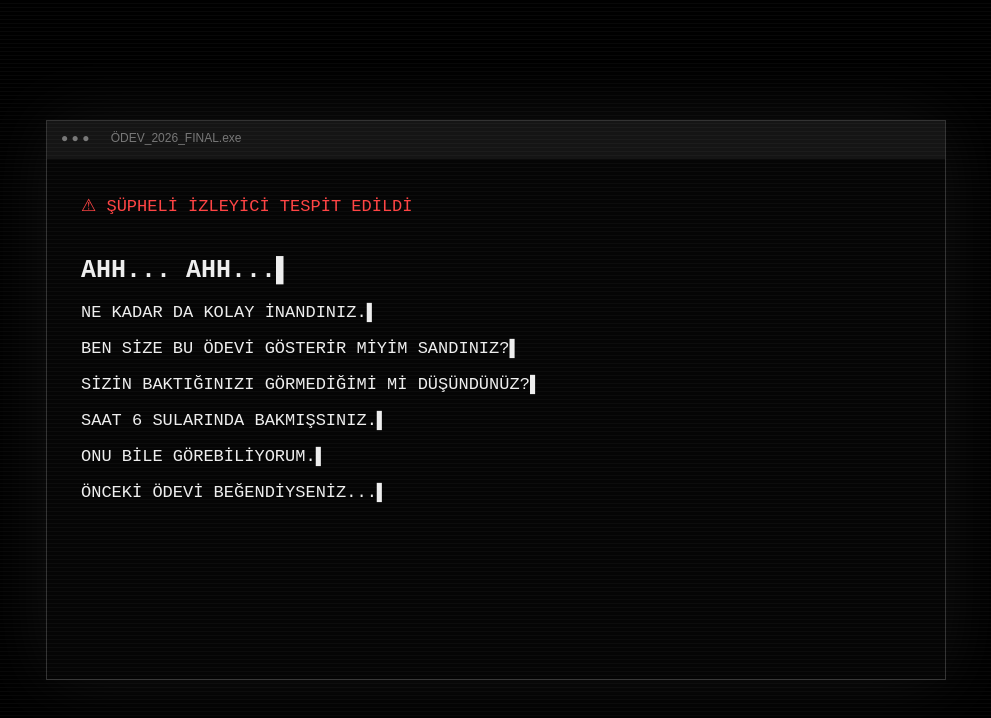
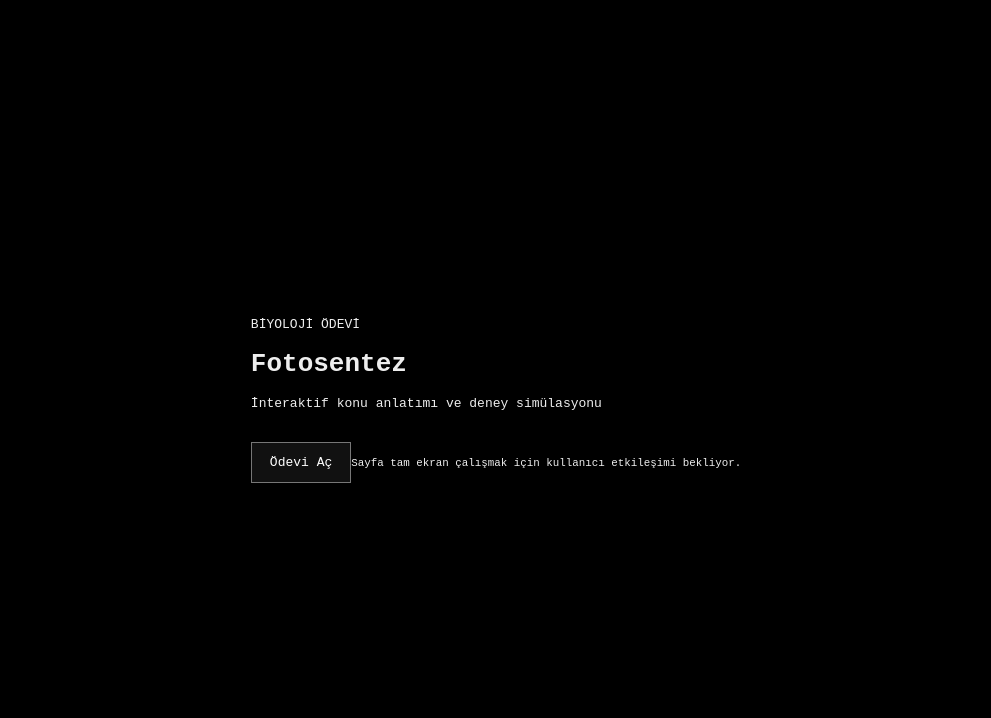
Before and after one commit to hisse16/biyo, a React (Vite) app: page / in a window 1280 px wide. Shown: the top 718 px of the page, without its empty margins (144-1135 px from the left). Built offline with nearby package versions, Linux system fonts and the light colour scheme.

Commit message:
Create gradual browser prank experience

```diff
--- a/src/main.tsx
+++ b/src/main.tsx
@@ -1,5 +1,40 @@
-import React,{useEffect,useState}from"react";import{createRoot}from"react-dom/client";import"./index.css";
-const lines=["AHH... AHH...","NE KADAR DA KOLAY İNANDINIZ.","BEN SİZE BU ÖDEVİ GÖSTERİR MİYİM SANDINIZ?","SİZİN BAKTIĞINIZI GÖRMEDİĞİMİ Mİ DÜŞÜNDÜNÜZ?","SAAT 6 SULARINDA BAKMIŞSINIZ.","ONU BİLE GÖREBİLİYORUM.","ÖNCEKİ ÖDEVİ BEĞENDİYSENİZ...","O SADECE GÖSTERMELİKTİ.","ASIL ÖDEV İÇİN HAZIRDA KALIN. 😈"];
-function App(){const[i,setI]=useState(0);const[panic,setPanic]=useState(false);useEffect(()=>{if(i<lines.length){const t=setTimeout(()=>setI(i+1),700);return()=>clearTimeout(t)}},[i]);return <main className={panic?"panic":""}><div className="scan"/><section className="terminal"><div className="bar">● ● ● <b>ÖDEV_2026_FINAL.exe</b></div><div className="screen"><div className="red">⚠ ŞÜPHELİ İZLEYİCİ TESPİT EDİLDİ</div>{lines.slice(0,i).map((x,k)=><p key={k} className={k===0?"big":""}>{x}<i>▌</i></p>)}{i===lines.length&&!panic&&<button onClick={()=>setPanic(true)}>DEVAM ET</button>}{panic&&<Fake/>}</div></section></main>}
-function Fake(){const[n,setN]=useState(0);useEffect(()=>{const t=setInterval(()=>setN(x=>x+1),180);return()=>clearInterval(t)},[]);const m=["KERNEL_SIMULATION: 0xDEADBEEF","RAM: PANİK MODU","SİSTEM: BU BİR ŞAKA DEĞİL MİYDİ?","WINDOWS: BENİ NİYE KARIŞTIRIYORSUNUZ?","CRITICAL_ERROR: TAKIM TROLLED","DOSYA SİLME: SADECE ŞAKA 😎"];return <div className="fake"><h1>💀 SİSTEM ÇÖKÜYOR...</h1><div className="load"><span style={{width:Math.min(100,n*9)+"%"}}/></div>{m.slice(0,Math.min(m.length,Math.floor(n/2)+1)).map((x,j)=><div key={j}>{x}</div>)}{n>8&&<><p className="reveal">RAHAT OLUN. BİLGİSAYARINIZA HİÇBİR ŞEY OLMADI. 😂</p><button onClick={()=>location.reload()}>ŞAKAYDI — GERİ DÖN</button></>}</div>}
+import React,{useEffect,useRef,useState}from"react";
+import{createRoot}from"react-dom/client";
+import"./index.css";
+
+const stages=[
+["Ödev yükleniyor...","Dosyalar kontrol ediliyor...","İçerik hazırlanıyor..."],
+["Bir dakika.","Bu sayfayı gerçekten açtınız.","İlginç."],
+["Saat 18:07.","Buraya geleceğinizi biliyordum.","Önceki ödevi hatırlıyor musunuz?"],
+["Onu size özellikle gösterdim.","Çünkü bakacağınızı biliyordum.","Şimdi biraz daha dikkatli bakın."],
+["Ekran değişiyor.","Tarayıcı ayarları kontrol ediliyor...","Bağlantı yeniden kuruluyor..."],
+["Bunu kapatmaya çalışmayın.","Henüz bitmedi.","Asıl kısmı şimdi başlıyor."],
+["TUZAĞIMA DÜŞTÜNÜZ.","Bunu açan kişi hâlâ burada mı?","Ben yeneceğim."],
+];
+
+function tone(ctx,f,d,gain=0.035,type="sine"){
+ const o=ctx.createOscillator(),g=ctx.createGain();o.type=type;o.frequency.value=f;g.gain.setValueAtTime(gain,ctx.currentTime);g.gain.exponentialRampToValueAtTime(.001,ctx.currentTime+d);o.connect(g).connect(ctx.destination);o.start();o.stop(ctx.currentTime+d);
+}
+function startSound(){
+ const C=window.AudioContext||window.webkitAudioContext;if(!C)return null;
+ const c=new C(); const master=c.createGain();master.gain.value=.055;master.connect(c.destination);
+ const osc=c.createOscillator();const g=c.createGain();osc.type="sine";osc.frequency.value=48;g.gain.value=.22;osc.connect(g).connect(master);osc.start();
+ let beat=0;const timer=window.setInterval(()=>{beat++;tone(c,62,0.16,.08,"sine");if(beat%2===0)tone(c,110,0.4,.025,"triangle");if(beat>35)clearInterval(timer)},850);
+ return()=>{clearInterval(timer);osc.stop();c.close()};
+}
+function App(){
+ const[started,setStarted]=useState(false),[stage,setStage]=useState(0),[line,setLine]=useState(0),[desktop,setDesktop]=useState(false),[flash,setFlash]=useState(false);
+ const stopSound=useRef(null);
+ useEffect(()=>{if(!started)return;document.title=stage>=5?"DİKKAT — ÖNEMLİ":stage>=2?"Bir şey fark ettiniz mi?":"Fotosentez | İnteraktif Ödev";
+   if(stage<stages.length){const t=setTimeout(()=>setLine(x=>x+1),stage===0?850:1250);return()=>clearTimeout(t)}
+ },[started,stage]);
+ useEffect(()=>{if(line>=stages[stage]?.length&&stage<stages.length-1){const t=setTimeout(()=>{setStage(s=>s+1);setLine(0)},stage>=4?1800:900);return()=>clearTimeout(t)}},[line,stage]);
+ const begin=async()=>{setStarted(true);stopSound.current=startSound();try{await document.documentElement.requestFullscreen?.()}catch{}};
+ useEffect(()=>{if(stage===4){setDesktop(true);setFlash(true);setTimeout(()=>setFlash(false),180)}},[stage]);
+ if(!started)return <main className="normal"><div className="paper"><div className="brand">BİYOLOJİ ÖDEVİ</div><h1>Fotosentez</h1><p>İnteraktif konu anlatımı ve deney simülasyonu</p><button onClick={begin}>Ödevi Aç</button><small>Sayfa tam ekran çalışmak için kullanıcı etkileşimi bekliyor.</small></div></main>;
+ return <main className={`scene s${stage} ${flash?"flash":""}`}>
+   {desktop&&<div className="desktop"><div className="window"><div className="wbar">Görev Merkezi <span>— □ ×</span></div><div className="wbody"><b>Arka planda çalışan işlemler</b><div className="row">ÖDEV_2026 <i>%{Math.min(100,stage*23+17)}</i></div><div className="row">İçerik doğrulama <i>çalışıyor...</i></div><div className="row">Tarayıcı oturumu <i>aktif</i></div></div></div><div className="taskbar">⊞　Arama　　Ödev　　Tarayıcı　　18:07</div></div>}
+   <div className="vignette"/><section className="content"><div className="status">● bağlantı aktif　 /　 oturum: bilinmeyen</div>{stages[stage].slice(0,line).map((x,i)=><p key={i} className={x==="TUZAĞIMA DÜŞTÜNÜZ."?"trap":""}>{x}</p>)}{stage===stages.length-1&&line>=3&&<div className="final"><div>HANGİNİZ AÇTIYSA</div><div>BANA MESAJ ATSIN.</div><hr/><small>Gönderen: <b>Hilmi Selim Şen</b></small></div>}</section>
+ </main>
+}
 createRoot(document.getElementById("root")!).render(<App/>);
```
